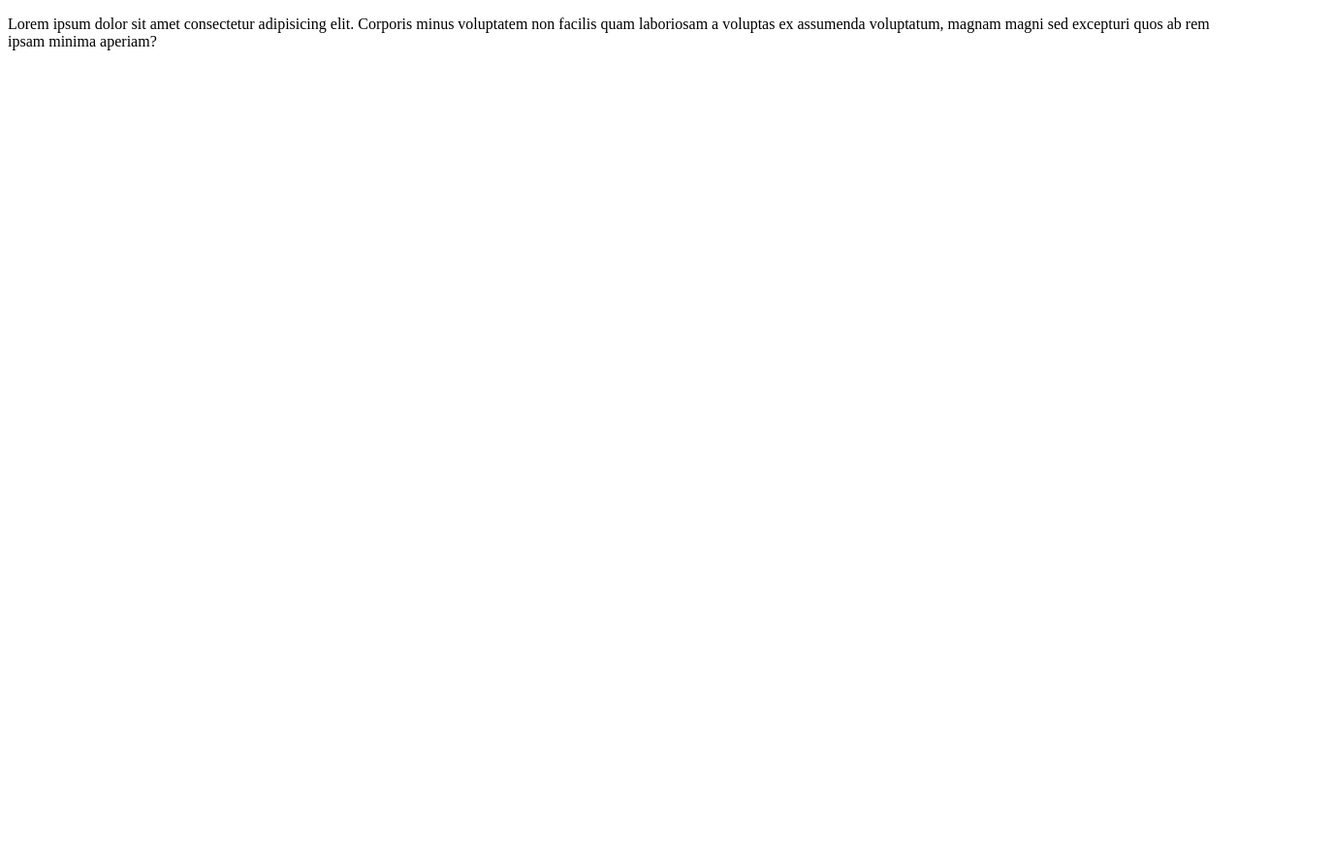
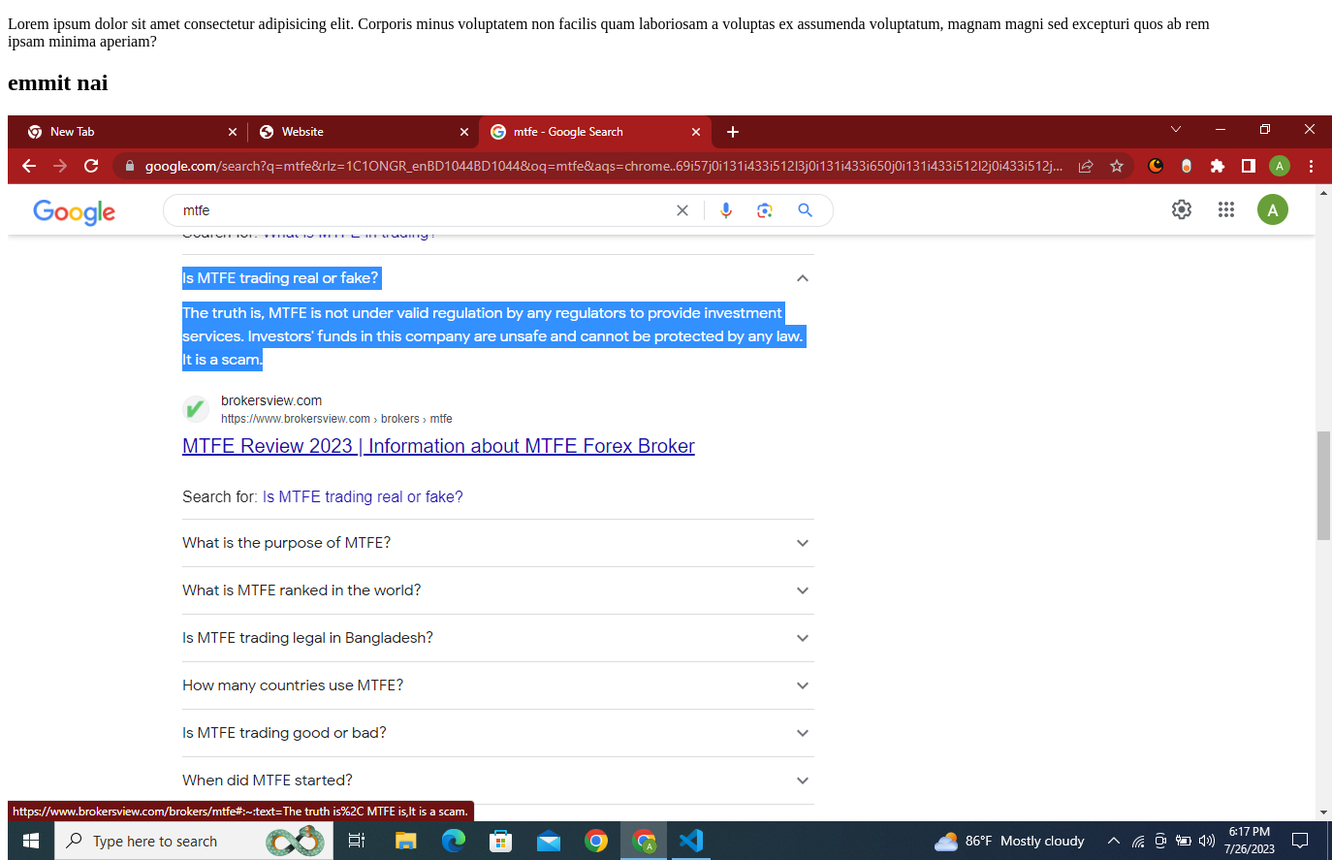
Before and after one commit to Abu-Syeed-Rayhan/my-repo, a plain HTML site: page index.html in a window 1280 px wide. Shown: the top 887 px of the page at 97% size, 1374 px wide, since content can reach past the window. Before the commit the page ends 800 px from the top, so only its background shows below. Drawn offline with Linux system fonts and the light colour scheme.

Commit message:
pictures added

```diff
--- a/index.html
+++ b/index.html
@@ -11,5 +11,8 @@
       voluptatem non facilis quam laboriosam a voluptas ex assumenda voluptatum,
       magnam magni sed excepturi quos ab rem ipsam minima aperiam?
     </p>
+    <h2>emmit nai</h2>
+    <img src="Screenshot (1).png" alt="" />
+    <img src="Screenshot (1).png" alt="" />
   </body>
 </html>
```
Also changed, not shown: Screenshot (1).png (added).
